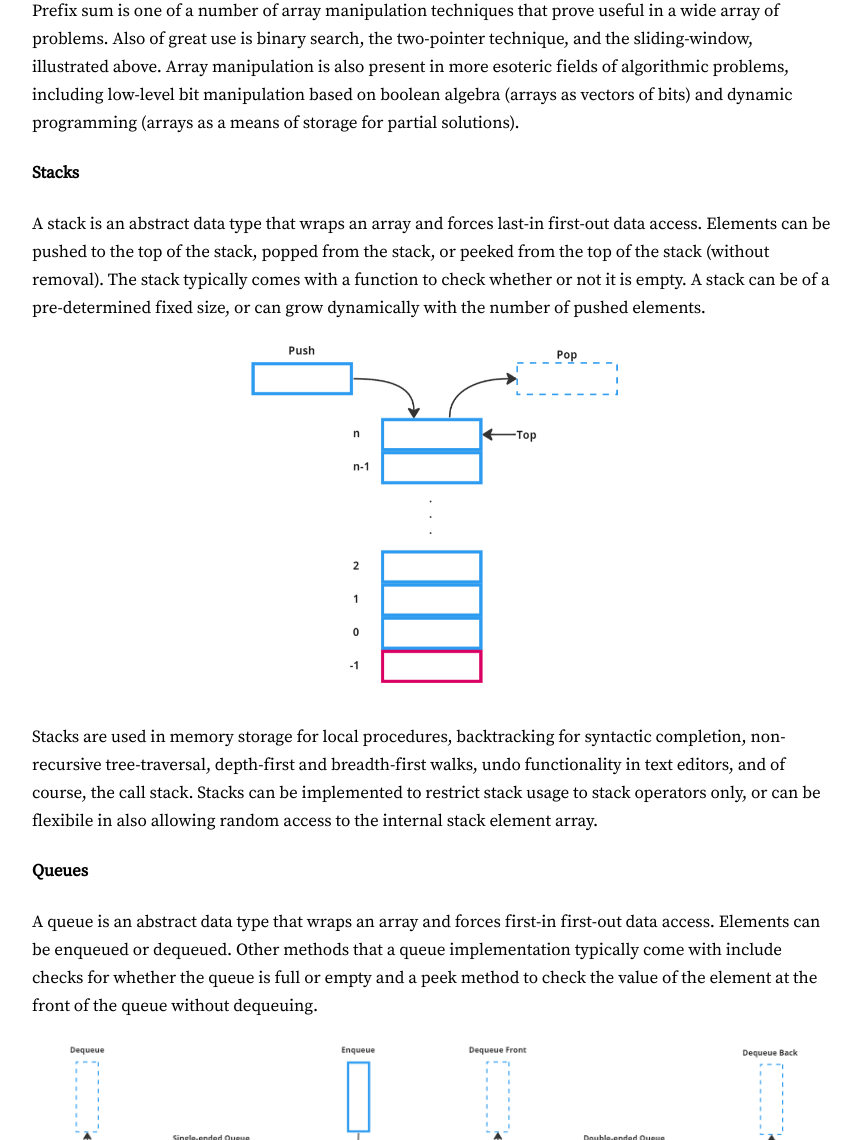
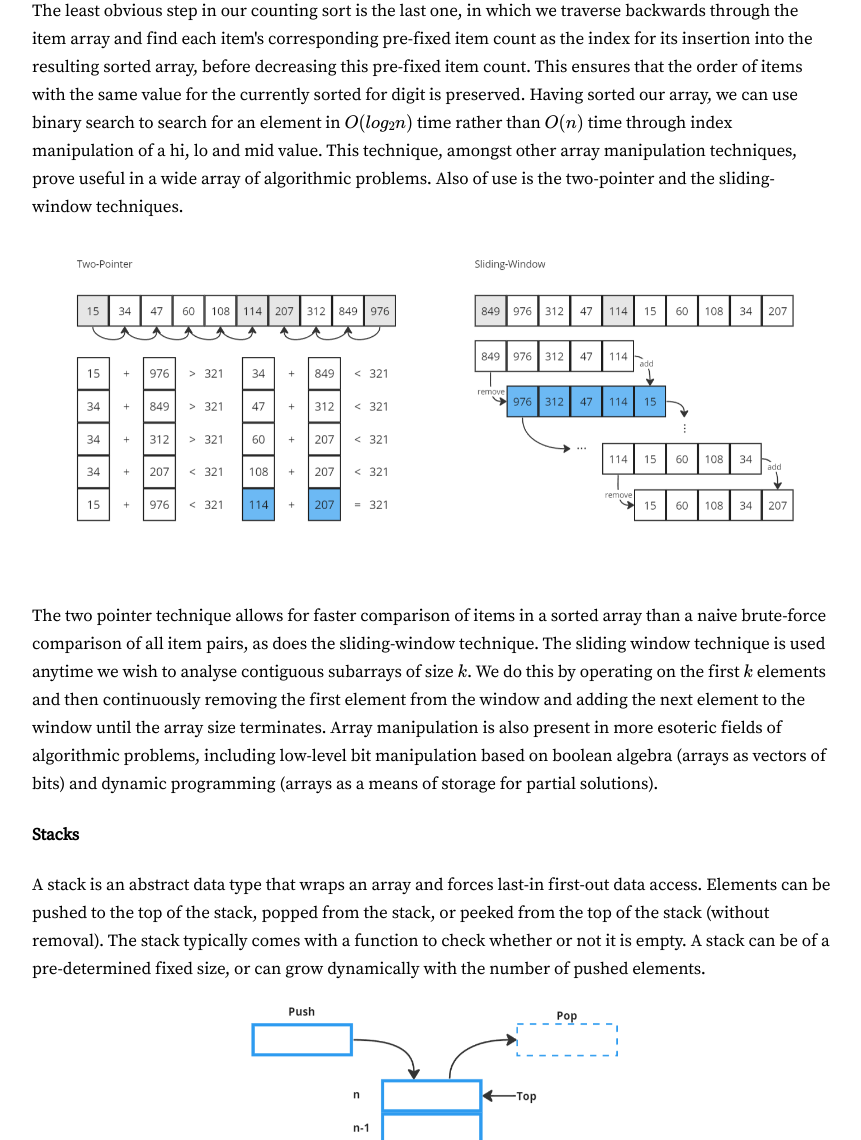
Before and after one commit to Rory-Mac/personal-website, a Jekyll site: the page built from High-Level Programming/Imperative.markdown, in a window 1280 px wide and 1400 px high, scrolled down 3207 px. Shown: the part 260-1400 px from the top of the window, without its empty margins (208-1069 px from the left). Built offline with Jekyll 4.4.1, drawn with Linux system fonts in a browser that asks for light colours.

Commit message:
add more detailed explanation of fundamental array manipulation techniques

```diff
--- a/High-Level Programming/Imperative.markdown
+++ b/High-Level Programming/Imperative.markdown
@@ -57,11 +57,20 @@ non-comparative sorting methods such as radix sort which examine and compare par
 Radix sort sorts elements by comparing their least-significant digits, then second-least, then third-least, and so on for all digits
 in the element of maximum length. It uses counting sort to quickly sort values of the currently sorted for order of magnitude (0-9), by
 storing the count of each occurrence in an array, and finding the array's prefix sum.</p>
-<p><img src="/Assets/images/array_techniques.png" width="100%" height="100%"></p>
-<p>Prefix sum is one of a number of array manipulation techniques that prove useful in a wide array of problems. Also of great use is
-binary search, the two-pointer technique, and the sliding-window, illustrated above. Array manipulation is also present in more esoteric
-fields of algorithmic problems, including low-level bit manipulation based on boolean algebra (arrays as vectors of bits) and dynamic
-programming (arrays as a means of storage for partial solutions).</p>
+<p><img src="/Assets/images/array_techniques_1.png" width="100%" height="100%"></p>
+<p>The least obvious step in our counting sort is the last one, in which we traverse backwards through the item array and find each
+item's corresponding pre-fixed item count as the index for its insertion into the resulting sorted array, before decreasing this pre-fixed
+item count. This ensures that the order of items with the same value for the currently sorted for digit is preserved.
+Having sorted our array, we can use binary search to search for an element in \(O(log_2n)\) time rather than \(O(n)\) time through index
+manipulation of a hi, lo and mid value. This technique, amongst other array manipulation techniques, prove useful in a wide array of
+algorithmic problems. Also of use is the two-pointer and the sliding-window techniques.</p>
+<p><img src="/Assets/images/array_techniques_2.png" width="100%" height="100%"></p>
+<p>The two pointer technique allows for faster comparison of items in a sorted array than a naive brute-force comparison of all item pairs,
+as does the sliding-window technique. The sliding window technique is used anytime we wish to analyse contiguous subarrays of size \(k\).
+We do this by operating on the first \(k\) elements and then continuously removing the first element from the window and adding the next
+element to the window until the array size terminates. Array manipulation is also present in more esoteric fields of algorithmic problems,
+including low-level bit manipulation based on boolean algebra (arrays as vectors of bits) and dynamic programming (arrays as a means of
+storage for partial solutions).</p>
 <h4>Stacks</h4>
 <p>A stack is an abstract data type that wraps an array and forces last-in first-out data access. Elements can be pushed to the top of
 the stack, popped from the stack, or peeked from the top of the stack (without removal). The stack typically comes with a function to
@@ -69,8 +78,7 @@ check whether or not it is empty. A stack can be of a pre-determined fixed size,
 <p><img src="/Assets/images/stack_simple.png" width="100%" height="100%"></p>
 <p>Stacks are used in memory storage for local procedures, backtracking for syntactic completion, non-recursive tree-traversal,
 depth-first and breadth-first walks, undo functionality in text editors, and of course, the call stack. Stacks can be implemented to
-restrict stack usage to stack operators only, or can be flexibile in also allowing random access to the internal stack element array.
-</p>
+restrict stack usage to stack operators only, or can be flexibile in also allowing random access to the internal stack element array.</p>
 <h4>Queues</h4>
 <p>A queue is an abstract data type that wraps an array and forces first-in first-out data access. Elements can be enqueued or
 dequeued. Other methods that a queue implementation typically come with include checks for whether the queue is full or empty and a peek
```
